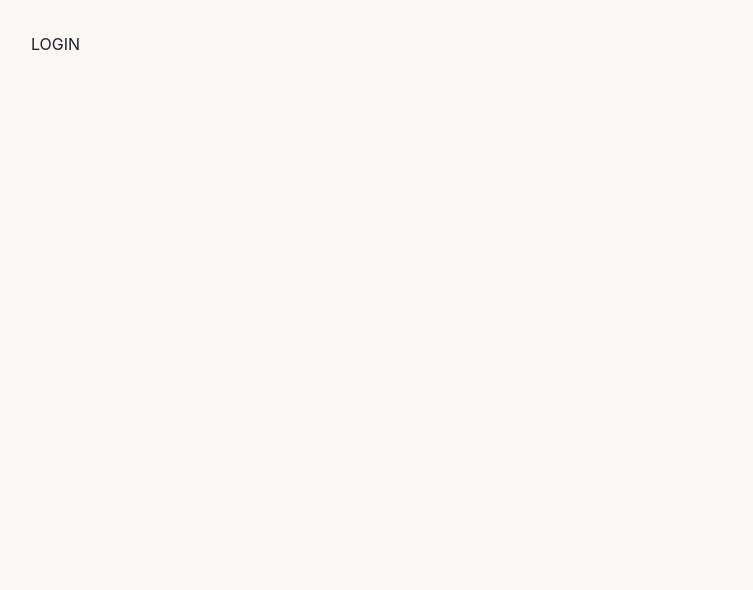
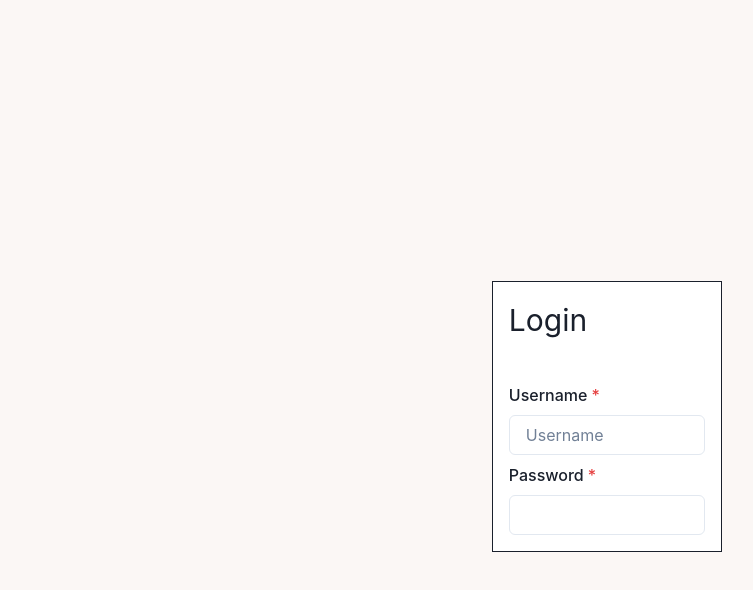
Before and after one commit to FonseLULW/assignment3-frontend, a React (Create React App) app: page /login in a window 1280 px wide. Shown: the top 590 px of the page, without its empty margins (33-786 px from the left). Built offline with nearby package versions, Linux system fonts and the light colour scheme.

Commit message:
Created login UI

```diff
--- a/src/Login.js
+++ b/src/Login.js
@@ -1,11 +1,27 @@
 import React from "react";
-import { Text } from '@chakra-ui/react'
+import { Box, Text, Center, Square } from '@chakra-ui/react'
+import {
+    FormControl,
+    FormLabel,
+    FormErrorMessage,
+    FormHelperText,
+    Input
+  } from '@chakra-ui/react'
 
 function Login() {
     return (
-        <>
-            <Text>LOGIN</Text>
-        </>
+        <Center h='100%'>
+            <Box bg='#FFFFFF' w='20%' p={4} borderColor='gray.200' border='1px'>
+                <Text fontSize='3xl' mb={10}>Login</Text>
+                <FormControl isRequired>
+                    <FormLabel>Username</FormLabel>
+                    <Input placeholder='Username' />
+
+                    <FormLabel mt={2}>Password</FormLabel>
+                    <Input type="password"/>
+                </FormControl>
+            </Box>
+        </Center>
     )
 }
 
```
